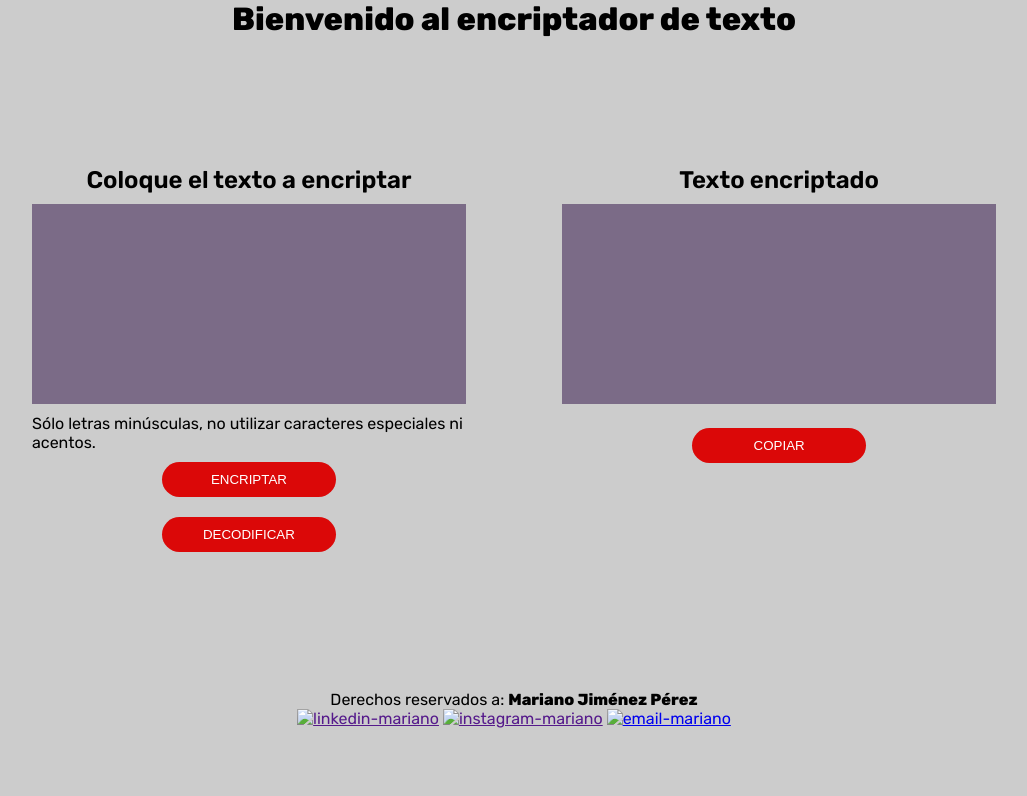
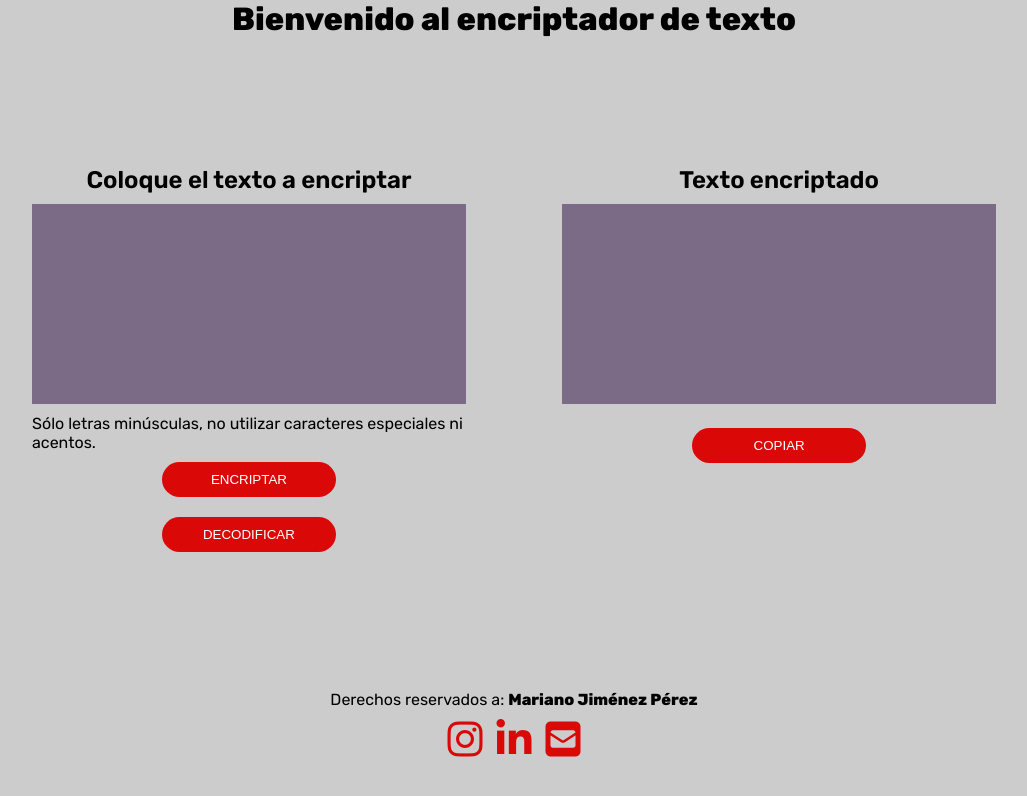
Before and after one commit to MarianoJimenezPerez/challenge_logica_programacion, a plain HTML site: page root/index.html in a window 1280 px wide. Shown: the whole page, without its empty margins (126-1153 px from the left). Drawn offline with Linux system fonts and the light colour scheme.

Commit message:
se agregan social icons

```diff
--- a/root/css/style.css
+++ b/root/css/style.css
@@ -87,7 +87,11 @@ textarea{
     transition: ease-in-out 0.2s;
     box-shadow: 0px 0px 10px 0px var(--bg-color-secondary);
 }
-
+.icon{
+    font-size: 2.5em;
+    margin: 10px 5px;
+    color: var(--bg-color-tertiary);
+}
 /*-------------MEDIA QUERYS------------*/
 
 @media only screen and (max-width:992px) {
--- a/root/index.html
+++ b/root/index.html
@@ -29,11 +29,12 @@
     <footer>
         <p>Derechos reservados a: <b>Mariano Jiménez Pérez</b></p>
         <div class="social-media">
-            <a href=""><img src="" alt="linkedin-mariano"></a>
-            <a href=""><img src="" alt="instagram-mariano"></a>
-            <a href="mailto:marianojimenezperez1@gmail.com"><img src="" alt="email-mariano"></a>
+            <a href="https://www.instagram.com/mariaanojp/"><i class="fab fa-instagram icon" alt="linkedin-mariano"></i></a>
+            <a href="https://www.linkedin.com/in/marianojimenezperez-latamly/"><i class="fab fa-linkedin-in icon" alt="instagram-mariano"></i></a>
+            <a href="mailto:marianojimenezperez1@gmail.com"><i class="fas fa-envelope-square icon" alt="email-mariano"></i></a>
         </div>
     </footer>
+    <script src="https://kit.fontawesome.com/883e39d319.js" crossorigin="anonymous"></script>
     <script src="/challenge_logica_programacion/root/js/script.js"></script>
 </body>
 </html>
```
